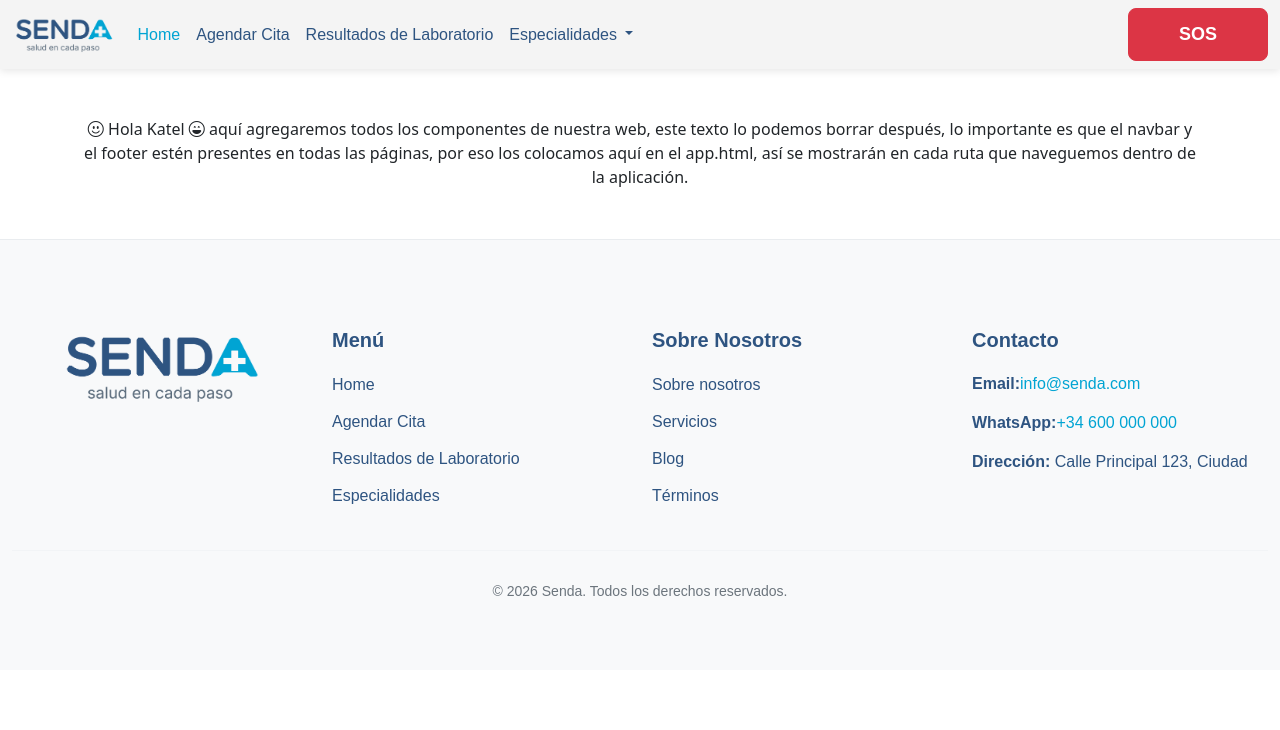
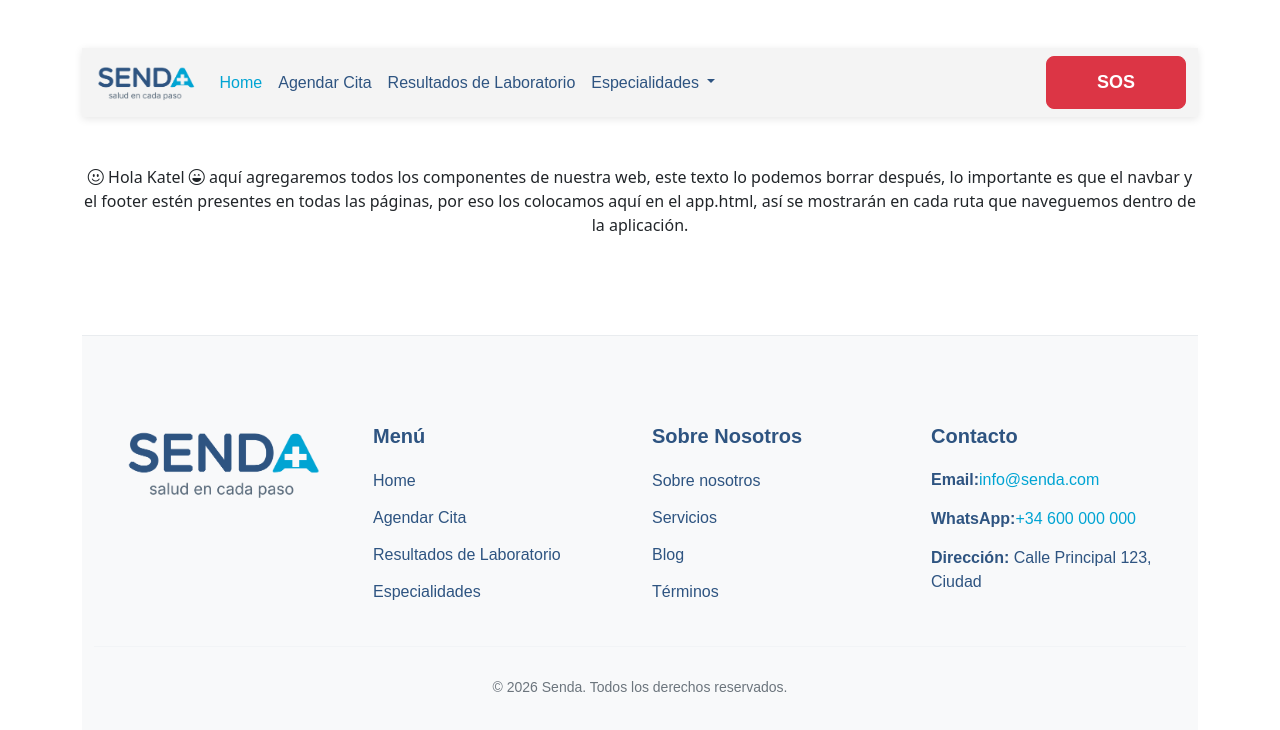
Before and after one commit to Dannysaurio593/Senda-V2, an Angular app: page / in a window 1280 px wide. Shown: the top 730 px of the page. Built offline with nearby package versions, Linux system fonts and the light colour scheme.

Commit message:
Inserté en filas y columnas: Navbar y footer

```diff
--- a/src/app/app.html
+++ b/src/app/app.html
@@ -1,15 +1,26 @@
-<app-navbar></app-navbar>
+
+<div class="container">
+  <div class="row">
+    <div class="col mt-5">
+      <app-navbar></app-navbar>
+    </div>
+  </div>
+</div>
 
 <div class="container">
   <div class="row">
     <div class="col text-center mt-5">
-<i class="bi-emoji-smile"></i> Hola Katel <i class="bi-emoji-laughing"></i> aquí agregaremos todos los componentes de nuestra web, este texto lo podemos borrar después, lo importante es que el navbar y el footer estén presentes en todas las páginas, por eso los colocamos aquí en el app.html, así se mostrarán en cada ruta que naveguemos dentro de la aplicación.
-
+      <i class="bi-emoji-smile"></i> Hola Katel <i class="bi-emoji-laughing"></i> aquí agregaremos todos los componentes de nuestra web, este texto lo podemos borrar después, lo importante es que el navbar y el footer estén presentes en todas las páginas, por eso los colocamos aquí en el app.html, así se mostrarán en cada ruta que naveguemos dentro de la aplicación.
     </div>
   </div>
 </div>
 
-
-<app-footer></app-footer>
+<div class="container">
+  <div class="row">
+    <div class="col mt-5">
+      <app-footer></app-footer>
+    </div>
+  </div>
+</div>
 
 <router-outlet />
```
